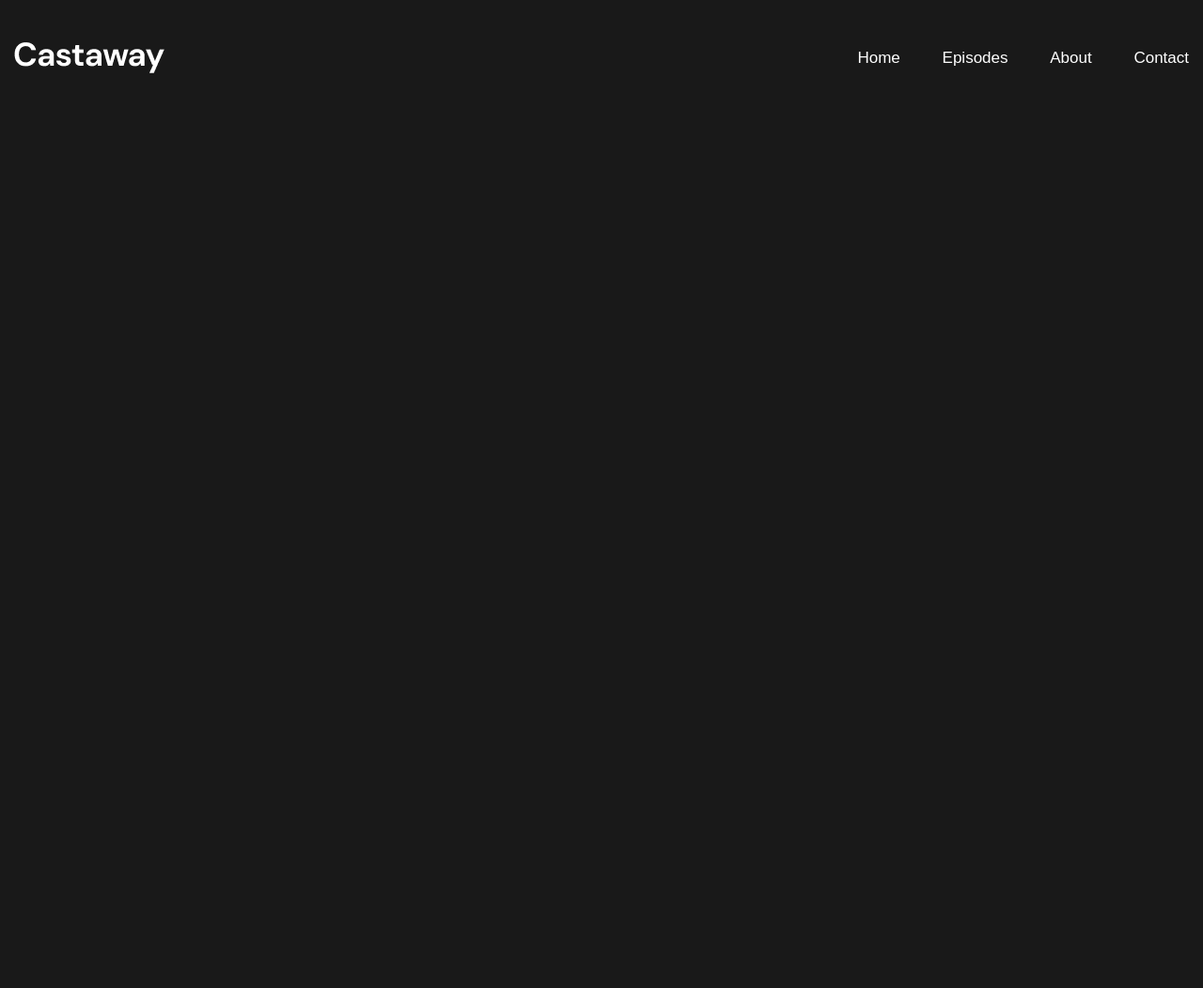
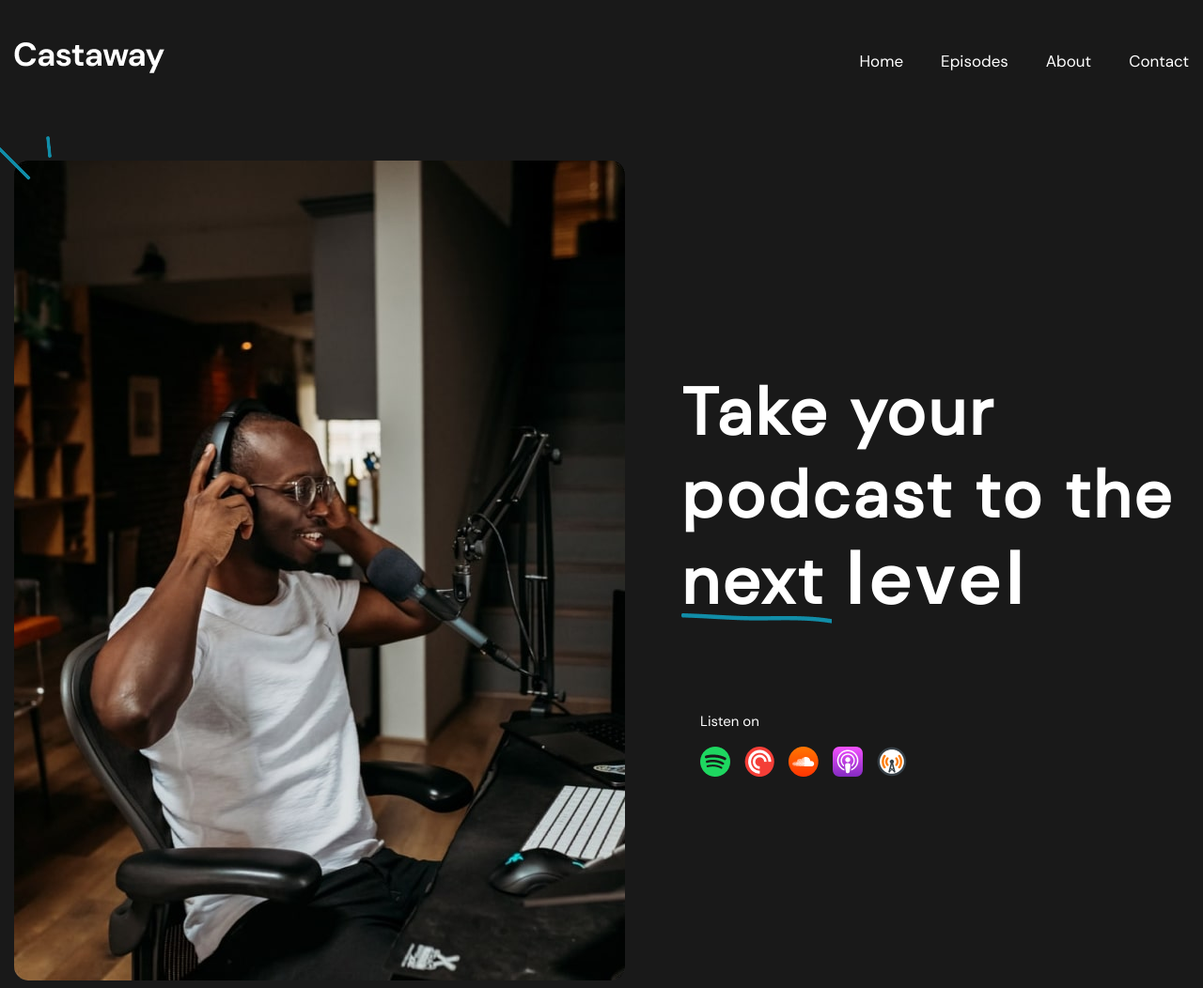
Before and after one commit to Kustiche/Castaway, a plain HTML site: page index.html in a window 1280 px wide. Shown: the whole page at 94% size. Before the commit the page ends 800 px from the top, so only its background shows below. Drawn offline with Linux system fonts and the light colour scheme.

Commit message:
Сверстал первую секцию

```diff
--- a/index.html
+++ b/index.html
@@ -12,9 +12,9 @@
   <body>
     <header class="header">
       <div class="container">
-        <div class="header__wrap wrap">
-          <a class="wrap__link" href="#">
-            <img class="wrap__img" src="img/header/logo.png" alt="Logo" />
+        <div class="logo">
+          <a class="logo__link" href="#">
+            <img class="logo__img" src="img/header/logo.png" alt="Logo" />
           </a>
           <nav class="nav">
             <ul class="nav__list">
@@ -32,7 +32,48 @@
       </div>
     </header>
     <section class="hero">
-      <div class="container"></div>
+      <div class="container">
+        <div class="hero__wrap">
+          <div class="hero__inner">
+            <img class="hero__image" src="img/hero/user.jpg" alt="User" />
+          </div>
+          <div class="hero__content">
+            <h1 class="hero__title">
+              Take your podcast to the next
+              <span class="hero__title hero__title--bold">level</span>
+            </h1>
+            <span class="hero__text">Listen on</span>
+            <div class="hero__links">
+              <a class="hero__link" href="#"
+                ><img
+                  class="hero__icon"
+                  src="img/hero/spotify.png"
+                  alt="Spotify" /></a
+              ><a class="hero__link" href="#"
+                ><img
+                  class="hero__icon"
+                  src="img/hero/pocket-casts.png"
+                  alt="Pocket-casts" /></a
+              ><a class="hero__link" href="#"
+                ><img
+                  class="hero__icon"
+                  src="img/hero/soundcloud.png"
+                  alt="Soundcloud" /></a
+              ><a class="hero__link" href="#"
+                ><img
+                  class="hero__icon hero__icon--square"
+                  src="img/hero/apple-podcasts.png"
+                  alt="Apple Podcasts" /></a
+              ><a class="hero__link" href="#"
+                ><img
+                  class="hero__icon"
+                  src="img/hero/overcast.png"
+                  alt="Overcast"
+              /></a>
+            </div>
+          </div>
+        </div>
+      </div>
     </section>
   </body>
 </html>
--- a/sass/_header.sass
+++ b/sass/_header.sass
@@ -1,17 +1,13 @@
 .header
   padding: 45px 0
 
-  &__wrap
-    display: flex
-    justify-content: space-between
-    align-items: center
-    width: 100%
-
-.wrap
+.logo
+  display: flex
+  justify-content: space-between
+  align-items: center
+  width: 100%
 
   &__link
-    display: flex
-    align-items: center
 
   &__img
     width: 160px
@@ -23,12 +19,13 @@
 .nav
 
   &__list
+    display: flex
+    align-items: center
     margin: 0
     padding: 0
     list-style: none
 
   &__item
-    display: inline-block
     margin-right: 40px
     &:last-child
       margin: 0
--- a/sass/_hero.sass
+++ b/sass/_hero.sass
@@ -0,0 +1,82 @@
+.hero
+  padding-top: 40px
+
+  &__wrap
+    display: flex
+    align-items: center
+
+  &__inner
+    position: relative
+    margin-right: 60px
+
+    &::after
+      content: ""
+      position: absolute
+      top: 0
+      left: -26px
+      width: 50px
+      height: 0
+      border-top: 4px solid $blue-chill
+      transform: rotate(-135deg)
+      border-radius: 7px
+
+    &::before
+      content: ""
+      position: absolute
+      top: -26px
+      left: 35px
+      width: 0
+      height: 23px
+      border-left: 4px solid $blue-chill
+      transform: rotate(-6deg)
+      border-radius: 7px
+
+  &__image
+    width: 650px
+    height: auto
+    border-radius: 15px
+
+  &__content
+    max-width: 525px
+
+  &__title
+    margin: 0
+    margin-bottom: 90px
+    font-size: 70px
+    line-height: 88px
+    letter-spacing: 3.2px
+    position: relative
+    &::after
+      content: ""
+      position: absolute
+      bottom: 0
+      left: 0
+      background: url("img/hero/line.png")
+      width: 163px
+      height: 11px
+      background-repeat: no-repeat
+    &:last-child
+      &::after
+        opacity: 0
+
+  &__title--bold
+    font-family: "DM Sans-Bold"
+    font-weight: 700
+    font-size: 80px
+
+  &__text
+    display: inline-block
+    padding-left: 20px
+    margin-bottom: 15px
+    font-size: 15px
+    line-height: 24px
+
+  &__links
+    display: flex
+    align-items: center
+    padding-left: 20px
+
+  &__link
+    display: inline-block
+    line-height: 0
+    margin-right: 15px
--- a/sass/_settings.sass
+++ b/sass/_settings.sass
@@ -8,7 +8,7 @@ html
 
 body
   margin: 0
-  font-family: "DM Sans", sans-serif
+  font-family: "DM Sans-Regular", sans-serif
   font-weight: 400
   font-size: 17px
   line-height: 27px
@@ -16,9 +16,6 @@ body
   background-color: $cod-gray
 
 .container
-  display: flex
-  justify-content: center
-  align-items: center
   margin: 0 auto
-  max-width: 1330px
+  max-width: 1265px
   padding: 0 15px
```
Also changed, not shown: img/hero/apple-podcasts.png (added), img/hero/line.png (added), img/hero/overcast.png (added), img/hero/pocket-casts.png (added), img/hero/soundcloud.png (added), img/hero/spotify.png (added), img/hero/user.jpg (added), style.css, 1 other file.
